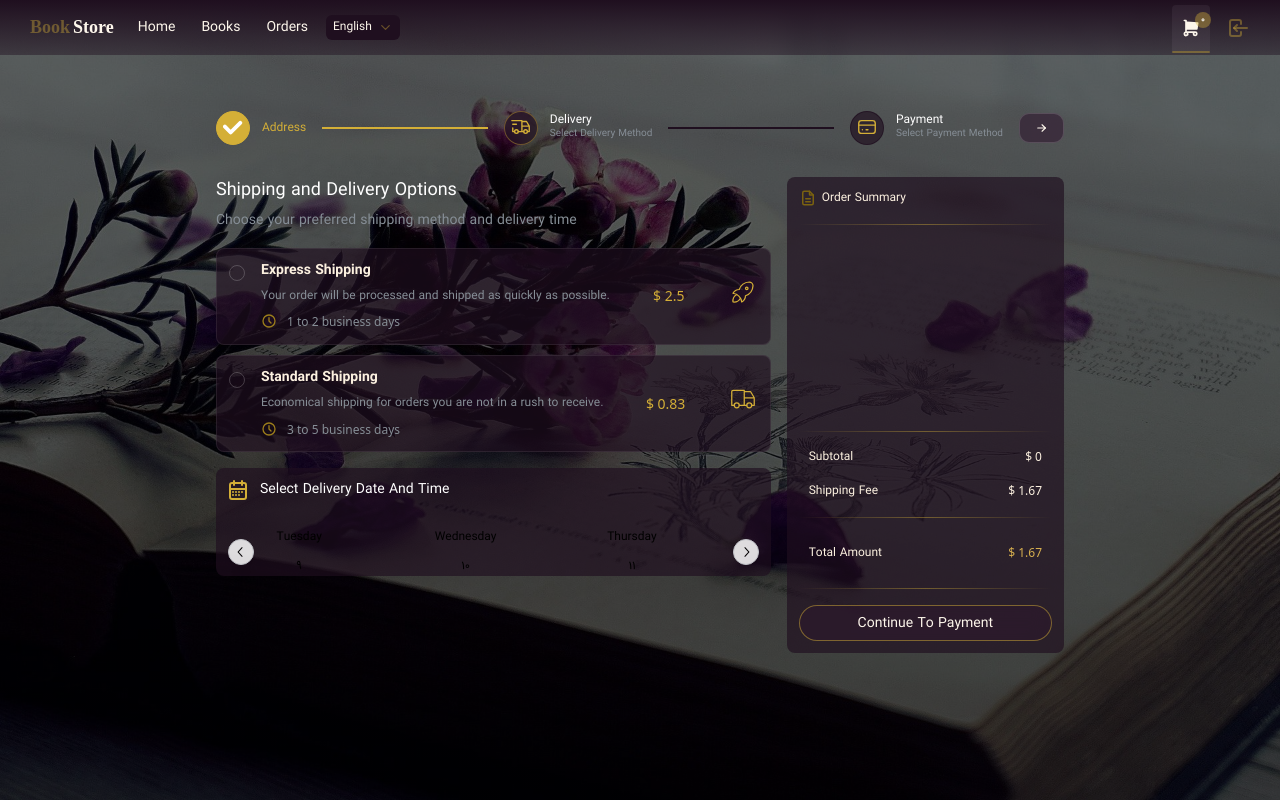
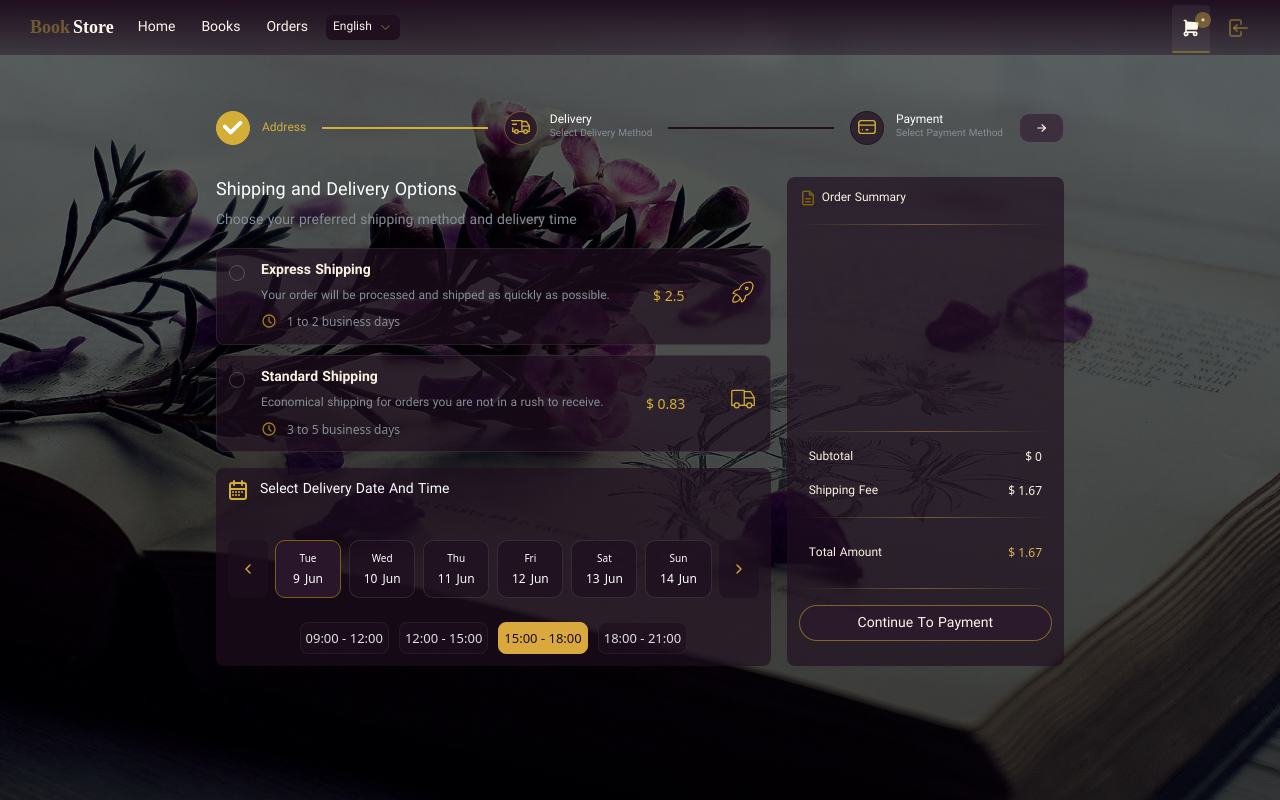
Before and after one commit to parisajandaghi/book-store, a Next.js app: page /en/cart/checkout in a window 1280 px wide. Both pictures are taken after a click on the button "Select Shipping". Built offline with nearby package versions, Linux system fonts and the light colour scheme.

Commit message:
feat: implement shipping date and time selection

```diff
--- a/src/features/carts/cart.module.css
+++ b/src/features/carts/cart.module.css
@@ -27,7 +27,6 @@
 }
 
 .glassyStepIcon {
-
   background-color: #1f0f1fa8 !important;
   border: 1px solid #1f0f1fa8 !important;
   backdrop-filter: blur(8px) !important;
@@ -57,7 +56,51 @@
   color: #d4af37 !important;
 }
 
-
 .stepWrapper[data-completed] .Description {
   display: none;
 }
+
+.dateCard {
+  height: 58px;
+  border-radius: 10px;
+  cursor: pointer;
+  display: flex;
+  justify-content: center;
+  align-items: center;
+  border: 1px solid rgba(255, 255, 255, 0.1);
+  background: #1f0f1fa8;
+  transition: all 0.2s ease;
+}
+
+.dateCard[data-active="true"] {
+  border-color: #7b6210;
+  background: #2a162a;
+}
+
+.dateCard:hover:not([data-active="true"]) {
+  border-color: rgba(217, 169, 61, 0.5);
+  background: #2a162a;
+}
+.timeSlot {
+  padding: 5px;
+  border-radius: 8px;
+  cursor: pointer;
+  text-align: center;
+  background: #1f0f1fa8;
+  border: 1px solid rgba(255, 255, 255, 0.05);
+  color: #e0e0e0;
+  font-size: 13px;
+  /* font-weight: 500; */
+  transition: all 0.2s ease;
+}
+
+.timeSlot:hover:not([data-active="true"]) {
+  background: rgba(255, 255, 255, 0.05);
+  border-color: rgba(217, 169, 61, 0.4);
+}
+
+.timeSlot[data-active="true"] {
+  background: #d9a93d;
+  color: #1a0b1a;
+  border-color: #d9a93d;
+}
--- a/src/features/carts/components/shipping-date-time-picker.tsx
+++ b/src/features/carts/components/shipping-date-time-picker.tsx
@@ -1,29 +1,165 @@
+"use client";
+
 import { generateDeliveryDates } from "@/utils/checkout.utils";
+import { ActionIcon, Box, Flex, Group, Stack, Text } from "@mantine/core";
+import { IconChevronLeft, IconChevronRight } from "@tabler/icons-react";
+import useEmblaCarousel from "embla-carousel-react";
 import { useLocale } from "next-intl";
-import { Carousel } from "@mantine/carousel";
-import { Stack, Text } from "@mantine/core";
+import { useMemo, useState } from "react";
+import style from "../cart.module.css";
+const TIME_SLOTS = [
+  { id: "1", label: "09:00 - 12:00" },
+  { id: "2", label: "12:00 - 15:00" },
+  { id: "3", label: "15:00 - 18:00" },
+  { id: "4", label: "18:00 - 21:00" },
+];
+export default function ShippingDatePicker() {
+  const [selectedTime, setSelectedTime] = useState<string | null>("3");
+  const currentLocale = useLocale();
 
-export default function ShippingDateTimePicker() {
-  const currentLocale = useLocale();
   const locale = currentLocale === "fa" ? "fa-IR" : "en-US";
-  const deliveryDates = generateDeliveryDates(locale, 7);
-  console.log("deliveryDates", deliveryDates);
+
+  const deliveryDates = useMemo(() => {
+    return generateDeliveryDates(locale, 10);
+  }, [locale]);
+
+  const [selectedDate, setSelectedDate] = useState(deliveryDates[0]?.id);
+
+  const [emblaRef, emblaApi] = useEmblaCarousel({
+    direction: currentLocale === "fa" ? "rtl" : "ltr",
+
+    align: "start",
+    containScroll: "trimSnaps",
+    slidesToScroll: 1,
+    dragFree: false,
+  });
+  console.log("selectedData", selectedDate);
 
   return (
-    <Carousel
-      slideSize="30%"
-      withControls
-      dir={currentLocale === "fa" ? "rtl" : "ltr"}
-    >
-      {deliveryDates.map((date) => (
-        <Carousel.Slide key={date.id}>
-          <Stack gap={"xs"} justify="center" align="center">
-            <Text fz={"xs"}>{date.dayOfWeek}</Text>
-            <Text fz={"xs"}>{date.dayOfMonth}</Text>
-          </Stack>
+    <Stack gap={0}>
+      <Flex gap={3} align="center" p={"sm"}>
+        <ActionIcon
+          size={40}
+          h={58}
+          radius="md"
+          bg={"#1f0f1fa8"}
+          onClick={() => emblaApi?.scrollPrev()}
+        >
+          {currentLocale === "fa" ? (
+            <IconChevronRight size={16} color="#d4af37" />
+          ) : (
+            <IconChevronLeft size={16} color="#d4af37" />
+          )}
+        </ActionIcon>
 
-        </Carousel.Slide>
-      ))}
-    </Carousel>
+        <Box
+          ref={emblaRef}
+          style={{
+            overflow: "hidden",
+            flex: 1,
+          }}
+        >
+          <Box
+            style={{
+              display: "flex",
+            }}
+          >
+            {deliveryDates.map((date) => {
+              const active = selectedDate === date.id;
+
+              return (
+                <Box
+                  key={date.id}
+                  style={{
+                    flex: "0 0 16.666%",
+                    minWidth: 0,
+                    paddingInline: 4,
+                  }}
+                >
+                  <Box
+                    onClick={() => setSelectedDate(date.id)}
+                    className={style.dateCard}
+                    data-active={active}
+                  >
+                    <Stack gap={"xs"} align="center">
+                      <Text
+                        size="10px"
+                        fw={500}
+                        c={"textMain.0"}
+                        ff={
+                          currentLocale === "en"
+                            ? "system-ui, sans-serif"
+                            : "inherit"
+                        }
+                      >
+                        {date.dayOfWeek}
+                      </Text>
+
+                      <Group gap={5}>
+                        <Text
+                          size="12px"
+                          fw={500}
+                          c={"textMain.0"}
+                          ff={
+                            currentLocale === "en"
+                              ? "system-ui, sans-serif"
+                              : "inherit"
+                          }
+                        >
+                          {date.dayOfMonth}
+                        </Text>
+                        <Text
+                          size="12px"
+                          fw={500}
+                          c={"textMain.0"}
+                          ff={
+                            currentLocale === "en"
+                              ? "system-ui, sans-serif"
+                              : "inherit"
+                          }
+                        >
+                          {date.month}
+                        </Text>
+                      </Group>
+                    </Stack>
+                  </Box>
+                </Box>
+              );
+            })}
+          </Box>
+        </Box>
+
+        <ActionIcon
+          size={40}
+          h={58}
+          radius="md"
+          bg={"#1f0f1fa8"}
+          onClick={() => emblaApi?.scrollNext()}
+        >
+          {currentLocale === "fa" ? (
+            <IconChevronLeft size={16} color="#d4af37" />
+          ) : (
+            <IconChevronRight size={16} color="#d4af37" />
+          )}
+        </ActionIcon>
+      </Flex>
+      <Group gap={10} justify="center" p={"sm"}>
+        {TIME_SLOTS.map((slot) => {
+          const isActive = selectedTime === slot.id;
+
+          return (
+            <Box
+              key={slot.id}
+              className={style.timeSlot}
+              data-active={isActive}
+              onClick={() => setSelectedTime(slot.id)}
+              ff={currentLocale === "en" ? "system-ui, sans-serif" : "inherit"}
+            >
+              {slot.label}
+            </Box>
+          );
+        })}
+      </Group>
+    </Stack>
   );
 }
--- a/src/utils/checkout.utils.ts
+++ b/src/utils/checkout.utils.ts
@@ -1,25 +1,25 @@
-export const generateDeliveryDates = (locale: string, daysCount :number) => {
+export const generateDeliveryDates = (locale: string, daysCount: number) => {
   const dates = [];
   const today = new Date();
+
+  today.setHours(0, 0, 0, 0);
 
   for (let i = 0; i < daysCount; i++) {
     const nextDate = new Date(today);
     nextDate.setDate(today.getDate() + i);
 
     dates.push({
-      id: nextDate.toISOString(),
-      dayOfWeek: new Intl.DateTimeFormat(locale, {
-        weekday: "long",
-      }).format(nextDate),
+      id: nextDate.toISOString().split("T")[0],
 
-      dayOfMonth: new Intl.DateTimeFormat(locale, {
-        day: "numeric",
-      }).format(nextDate),
-
-      month: new Intl.DateTimeFormat(locale, {
-        month: "long",
-      }).format(nextDate),
-
+      dayOfWeek: new Intl.DateTimeFormat(locale, { weekday: "short" }).format(
+        nextDate,
+      ),
+      dayOfMonth: new Intl.DateTimeFormat(locale, { day: "numeric" }).format(
+        nextDate,
+      ),
+      month: new Intl.DateTimeFormat(locale, { month: "short" }).format(
+        nextDate,
+      ),
       isToday: i === 0,
     });
   }
```
